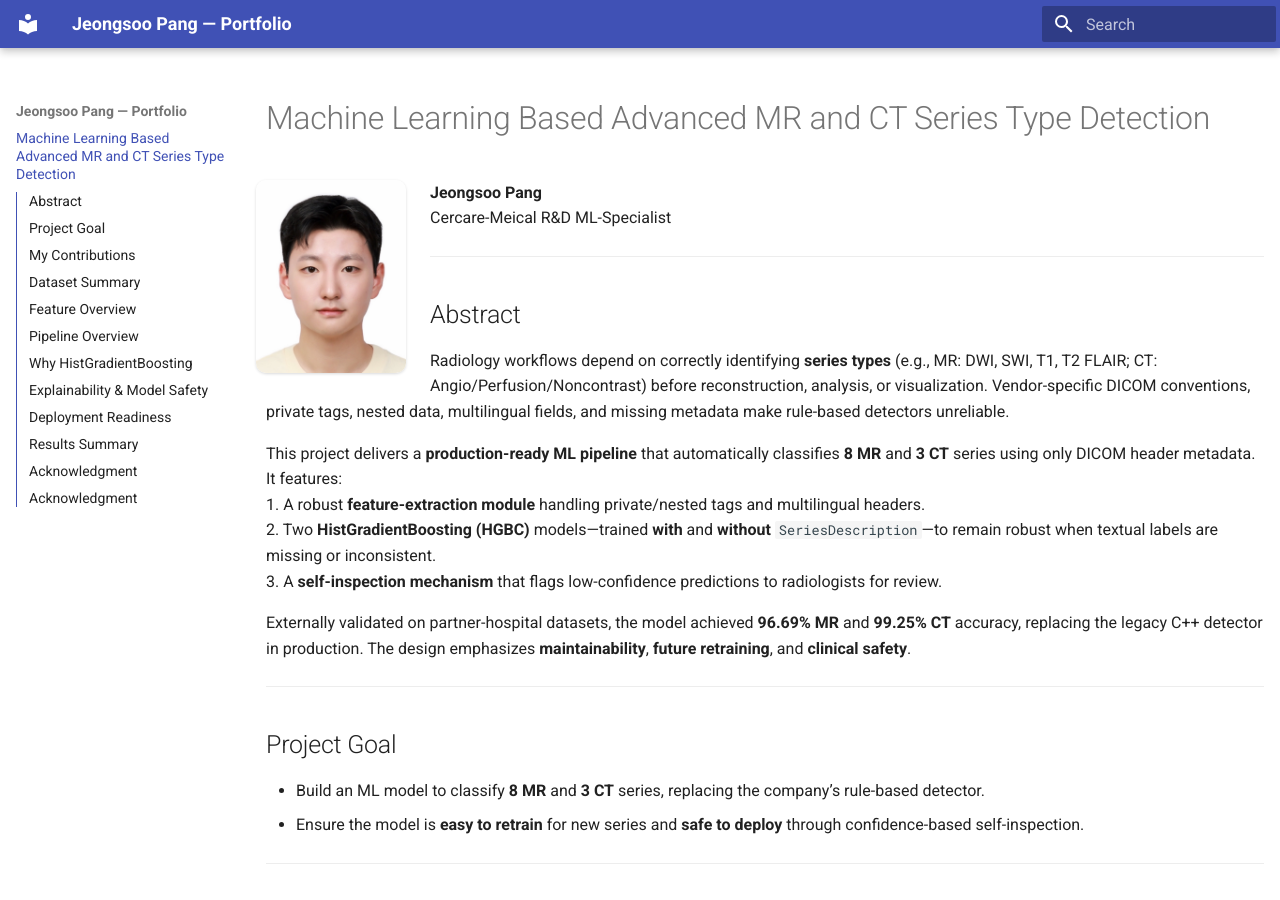
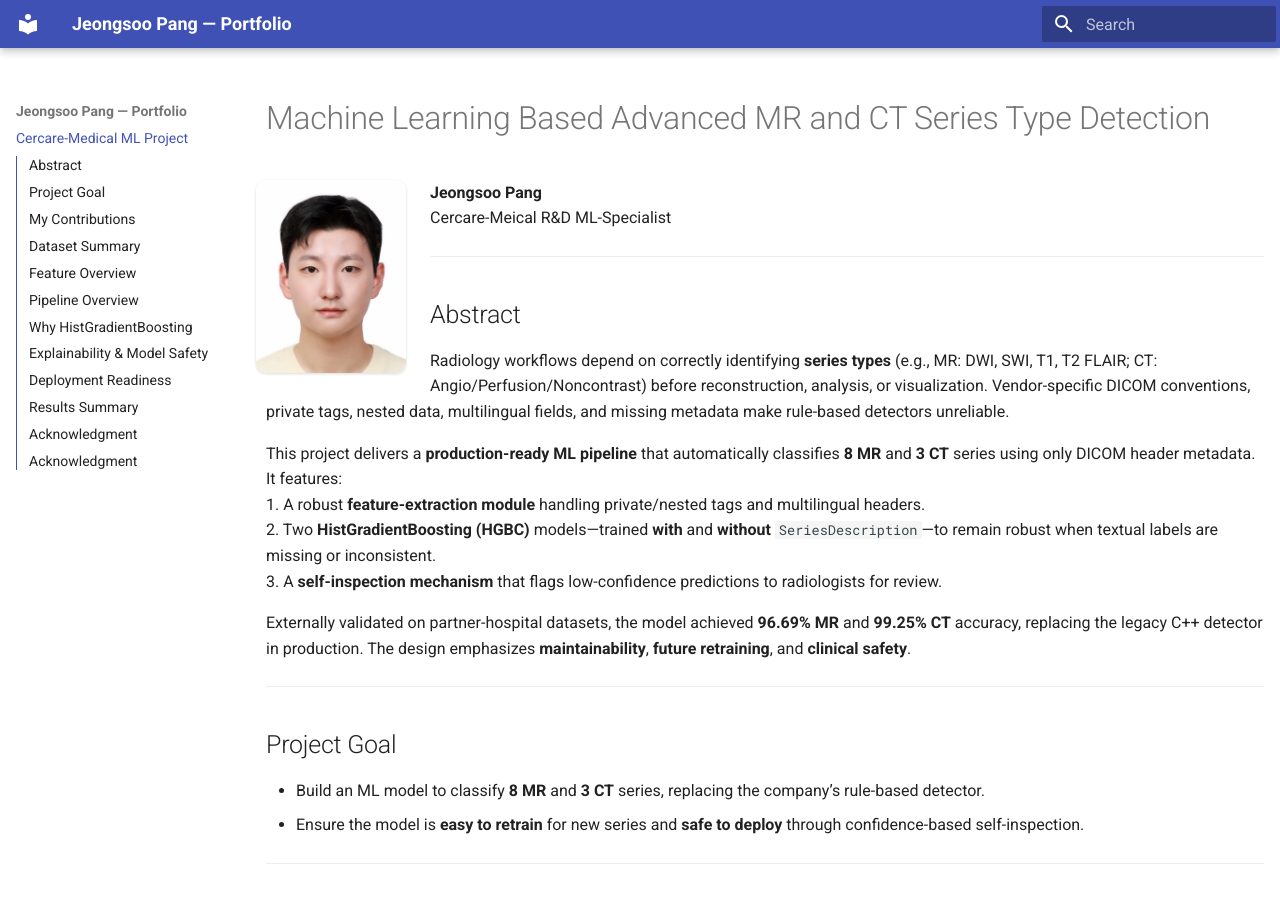
Before and after one commit to Jeongsoo-dev/ML_based_MR_CT_SeriesType_Detection, an MkDocs documentation site: the page built from docs/index.md, in a window 1280 px wide and 900 px high. Built offline with MkDocs 1.6.1 and Material for MkDocs 9.7.7, drawn with Linux system fonts in a browser that asks for light colours.

Commit message:
Update mkdocs.yml

```diff
--- a/mkdocs.yml
+++ b/mkdocs.yml
@@ -10,4 +10,4 @@ markdown_extensions:
   - tables
   - attr_list              # needed for {.headshot}
 nav:
-  - "Machine Learning Based Advanced MR and CT Series Type Detection": index.md
+  - "Cercare-Medical ML Project": index.md
```
